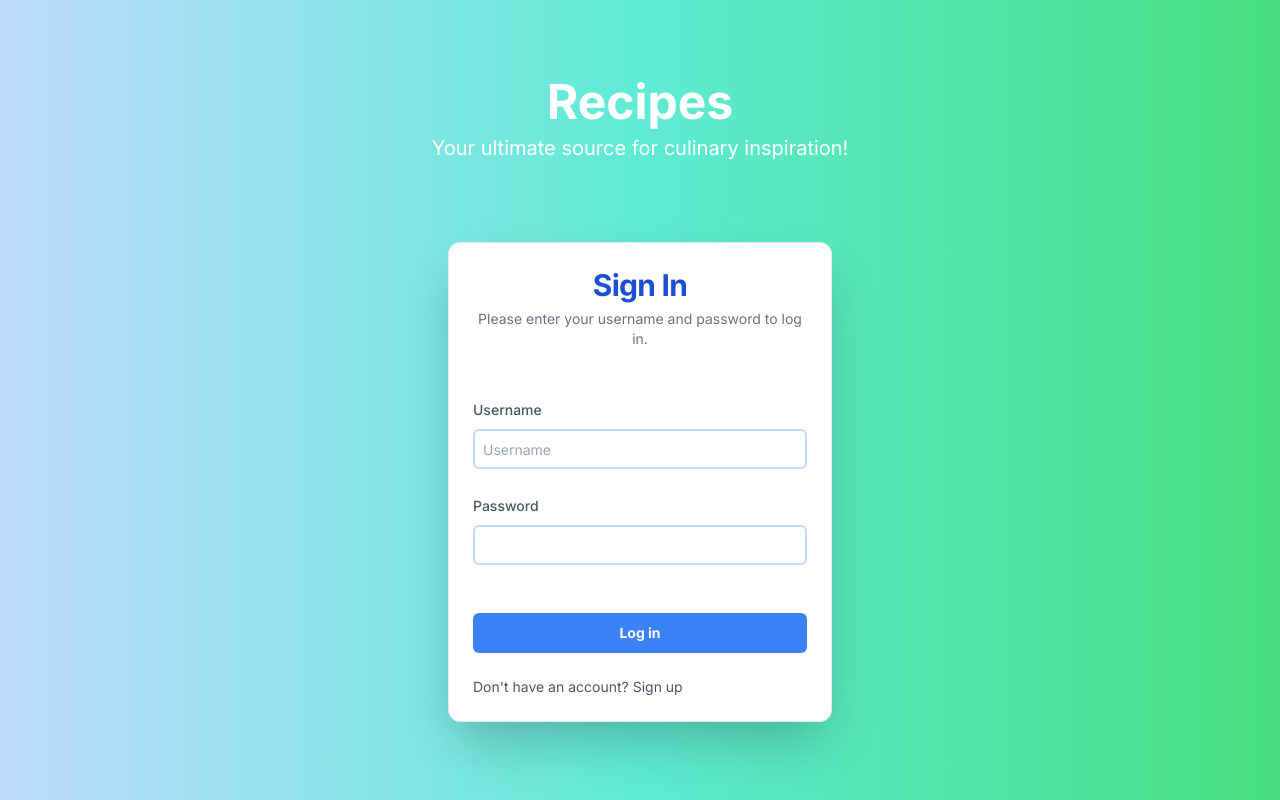
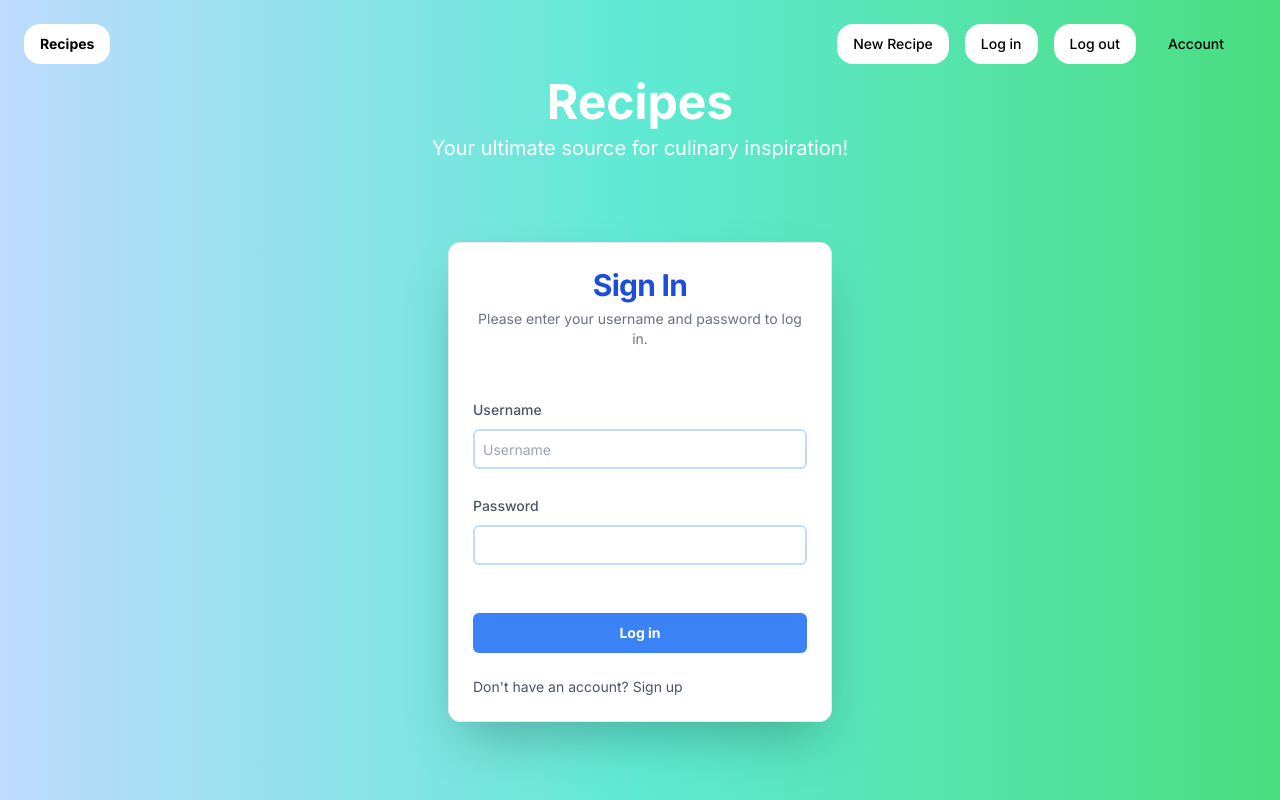
Before and after one commit to BillyArnold/recipes-frontend, a Next.js app: page /login in a window 1280 px wide. Built offline with nearby package versions, Linux system fonts and the light colour scheme.

Commit message:
Adding navbar layout

```diff
--- a/app/layout.tsx
+++ b/app/layout.tsx
@@ -1,6 +1,8 @@
 import type { Metadata } from 'next'
 import { Inter } from 'next/font/google'
 import './globals.css'
+import { Button } from '@/components/ui/button'
+import Link from 'next/link'
 
 const inter = Inter({ subsets: ['latin'] })
 
@@ -16,7 +18,25 @@ export default function RootLayout({
 }) {
   return (
     <html lang="en">
-      <body className={inter.className}>{children}</body>
+      <body className={`${inter.className}`}>
+      <nav className='flex fixed top-0 left-0 justify-between items-center w-full p-6'>
+        <div>
+          <Link href="/">
+            <Button className='mr-4 p-4 rounded-2xl bg-white text-black font-bold'>Recipes</Button>
+          </Link>
+        </div>
+        <div>
+        <Link href="/login">
+        <Button className='mr-4 p-4 rounded-2xl bg-white text-black'>New Recipe</Button>
+        </Link>
+        <Link href="/login">
+        <Button className='mr-4 p-4 rounded-2xl bg-white text-black'>Log in</Button>
+        </Link>
+        <Button className='mr-4 p-4 rounded-2xl bg-white text-black'>Log out</Button>
+        <Button className='mr-4 p-4 rounded-2xl'>Account</Button>
+        </div>
+      </nav>
+        {children}</body>
     </html>
   )
 }
```
